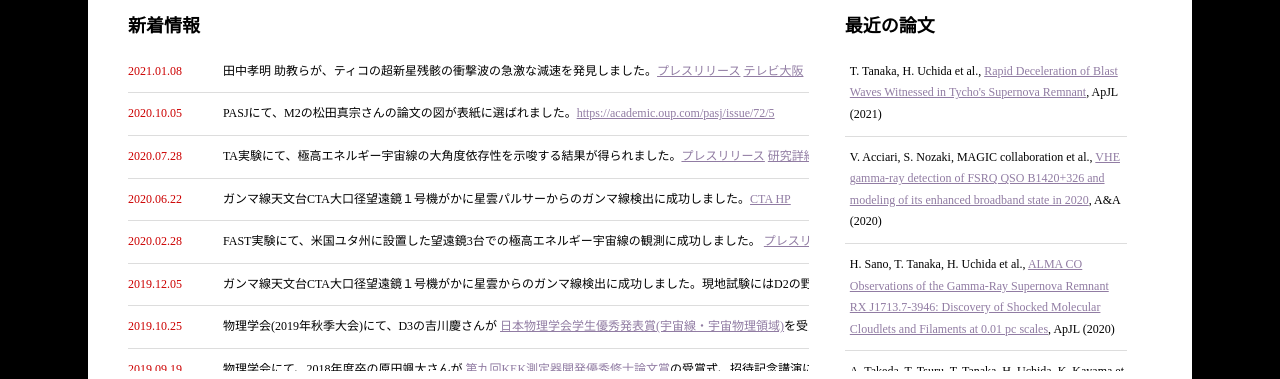
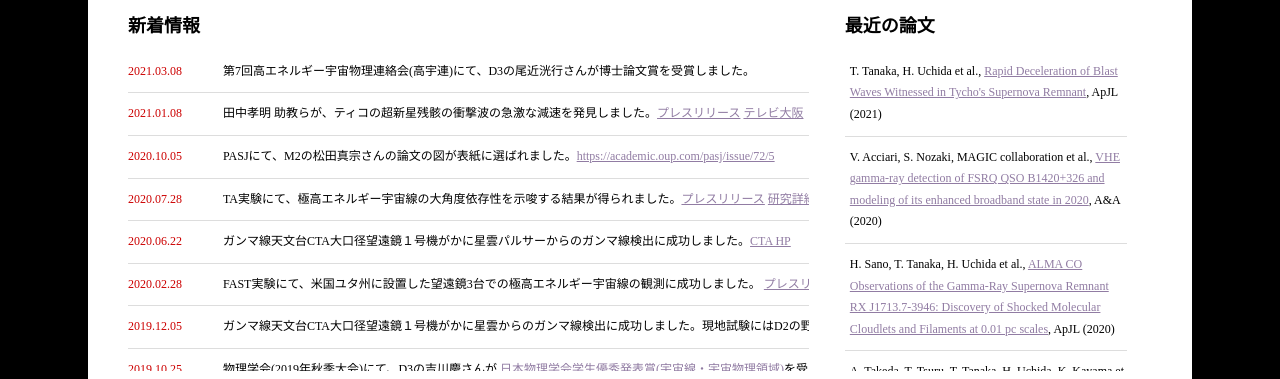
Before and after one commit to crwebpage/html, a plain HTML site: page index.html in a window 1280 px wide. Shown: the part 693-1072 px from the top of the page. Drawn offline with Linux system fonts and the light colour scheme.

Commit message:
add a news

```diff
--- a/index.html
+++ b/index.html
@@ -151,6 +151,10 @@
 		       <strong><FONT size="4">新着情報</FONT></strong>
 
 		       <dl>
+             <dt>2021.03.08</dt>
+			 <dd>第7回高エネルギー宇宙物理連絡会(高宇連)にて、D3の尾近洸行さんが博士論文賞を受賞しました。
+			 </dd>
+
 			 <dt>2021.01.08</dt>
 			 <dd>田中孝明 助教らが、ティコの超新星残骸の衝撃波の急激な減速を発見しました。<a href="https://www.kyoto-u.ac.jp/ja/research-news/2021-01-08-4">プレスリリース</a> <a href="https://cdn.tv-osaka.co.jp/yasashii/news/?p=22881&_ga=2.53263272.1254843999.1610429444-2007105546.1610017051">テレビ大阪</a>
 			 </dd>
```
